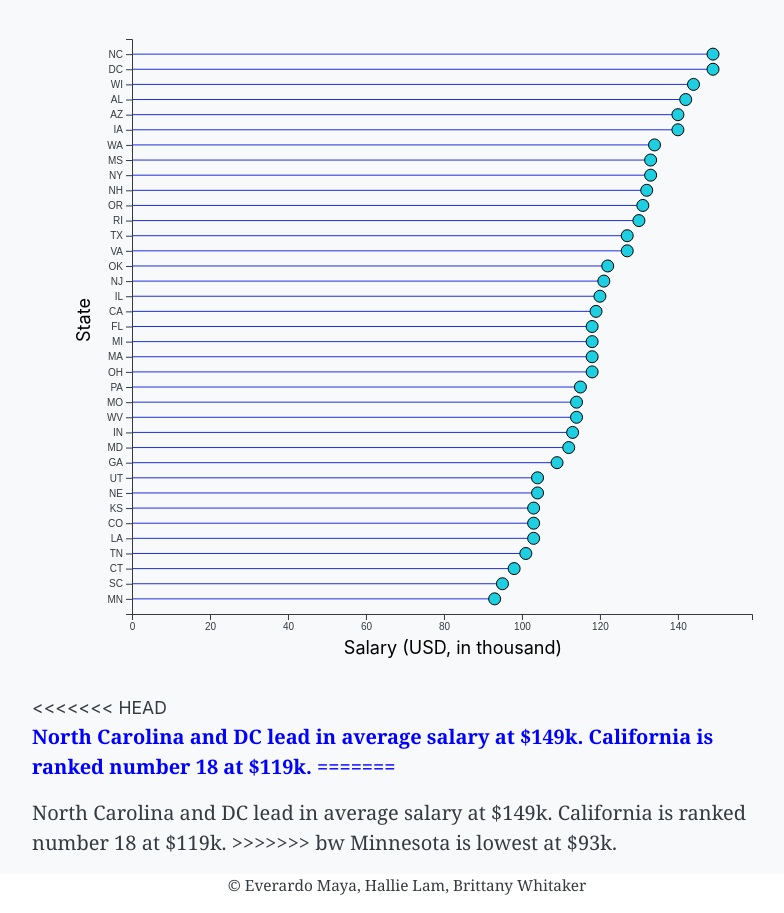
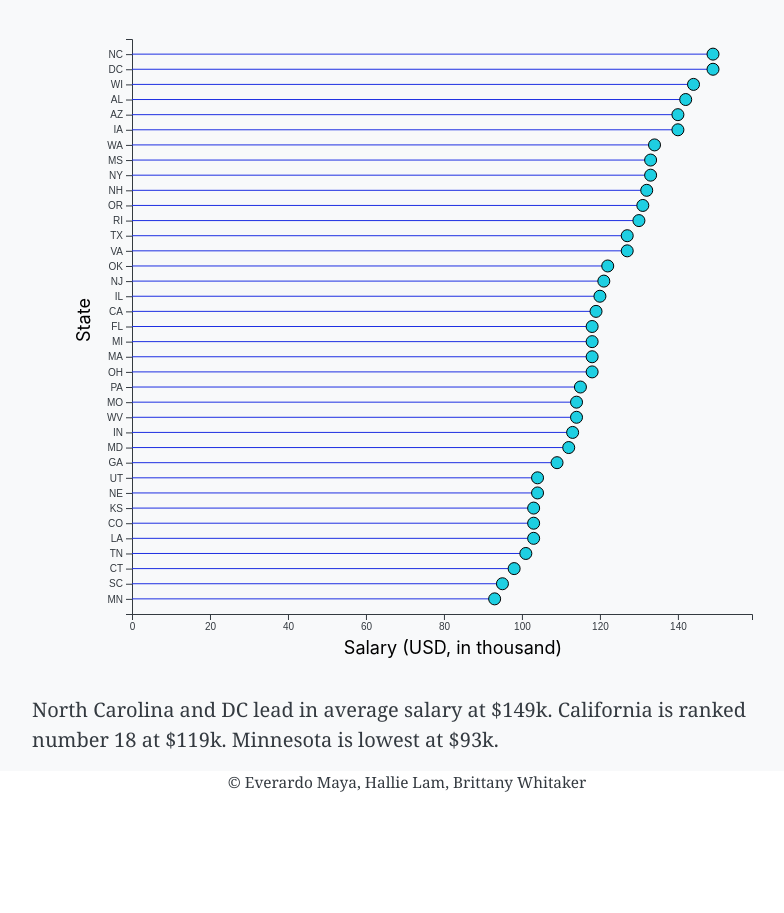
Before and after one commit to molobit619/data-science-jobs-dashboard, a Flask app: page /salaries in a window 1280 px wide. Shown: the part 119-1032 px from the top of the page, without its empty margins (233-1017 px from the left). After the commit the page ends 911 px from the top, so only its background shows below. Run offline with Flask 2, Linux system fonts and the light colour scheme; parts of the project's set-up code (start-up, migrations or seed data) failed here and were passed over; some libraries are stand-ins or nearby versions.

Commit message:
merge conflict update

```diff
--- a/data/locations_ds.csv
+++ b/data/locations_ds.csv
@@ -4,11 +4,7 @@ Location,Lat,Long_,Postings
 "Boston, MA",42.360081,-71.058884,24
 "Washington, DC",38.907192,-77.036873,22
 "Herndon, VA",38.969555,-77.386101,21
-<<<<<<< HEAD
-"Chicago, IL",40.741895,-73.989308,21
-=======
 "Chicago, IL",41.881832,-87.623177,21
->>>>>>> bw
 "Cambridge, MA",42.3750997,-71.1056157,16
 "McLean, VA",38.9342888,-77.1776327,11
 "Chantilly, VA",38.88668,-77.44566,9
--- a/templates/avgsalary.html
+++ b/templates/avgsalary.html
@@ -8,11 +8,7 @@
         <div class="col">&nbsp;</div>
         <div class="col">
             <div id="hld3"></div><br>
-<<<<<<< HEAD
-            <p style="font-size: 20px; color: blue; font-weight: bold;">North Carolina and DC lead in average salary at $149k. California is ranked number 18 at $119k.
-=======
             <p style="font-size: 20px; font-weight: normal;">North Carolina and DC lead in average salary at $149k. California is ranked number 18 at $119k.
->>>>>>> bw
             Minnesota is lowest at $93k.</p>
         </div>
         <div class="col">&nbsp;</div>
--- a/templates/locations.html
+++ b/templates/locations.html
@@ -6,12 +6,7 @@
     </div>
     <center>
         <hr>
-<<<<<<< HEAD
-        <iframe width="900" height="700" frameborder="0" scrolling="no" src="//plotly.com/~brittanyaylia/1.embed"></iframe>
-        <p style="font-size: 20px; color: cornflowerblue; font-weight: normal;">California, New York and the D.C/Maryland/Virginia (DMV) area had the highest concentrations of data science job openings. </p>
-=======
         <iframe width="900" height="800" frameborder="0" scrolling="no" src="//plotly.com/~brittanyaylia/1.embed"></iframe>
         <p style="font-size: 20px; font-weight: normal;">California, New York and the D.C/Maryland/Virginia (DMV) area had the highest concentrations of data science job openings. </p>
->>>>>>> bw
     </center>
 {%endblock%}
```
Also changed, not shown: .api_keys.json (added).
